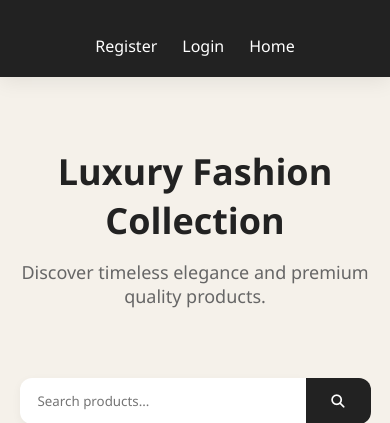
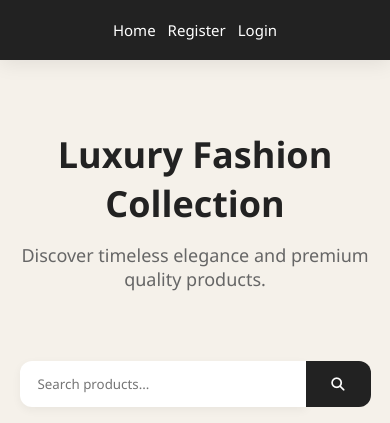
Before and after one commit to NajiyaHaris/E-commerce, a Django app: page / in a window 390 px wide. Shown: the top 423 px of the page. Run offline with Django 5.2, Linux system fonts and the light colour scheme; data comes from the database, SQL or seed files in the repository; both versions use the stored data as it was after the commit; some libraries are stand-ins or nearby versions.

Commit message:
Updated navbar responsiveness

```diff
--- a/templates/home.html
+++ b/templates/home.html
@@ -23,63 +23,33 @@ body{
 
 /* NAVBAR */
 
-/* .navbar{
+.navbar{
     background:#222222;
     color:white;
-    padding:18px 50px;
+    padding:18px 40px;
     display:flex;
     justify-content:space-between;
     align-items:center;
     box-shadow:0 4px 20px rgba(0,0,0,.08);
-} */
-
-.navbar{
-    background:#222222;
-    color:white;
-    padding:18px 20px;
-    display:flex;
-    justify-content:space-between;
-    align-items:center;
-    flex-wrap:wrap;
-    gap:15px;
-    box-shadow:0 4px 20px rgba(0,0,0,.08);
 }
 
-@media (max-width:768px){
-
-    .navbar{
-        flex-direction:column;
-        justify-content:center;
-        align-items:center;
-        text-align:center;
-    }
-
-}
-
-.logo{
-    font-size:34px;
-    font-weight:700;
-    color:#D4B483;
-    letter-spacing:2px;
+.welcome{
+    font-size:22px;
+    font-weight:600;
+    color:white;
 }
 
 .nav-links{
     display:flex;
     align-items:center;
-    gap:25px;
-}
-
-.nav-links h2{
-    margin-right: 650px;
-    color: white;
-    font-size: 22px;
+    gap:20px;
 }
 
 .nav-links a{
     text-decoration:none;
     color:white;
+    font-weight:500;
     transition:.3s;
-    font-weight:500;
 }
 
 .nav-links a:hover{
@@ -88,10 +58,44 @@ body{
 
 .cart-btn{
     background:#D4B483;
-    color:#222222 !important;
+    color:#222 !important;
     padding:10px 18px;
     border-radius:30px;
     font-weight:600;
+}
+
+/* Mobile */
+
+@media(max-width:768px){
+
+    .navbar{
+        padding:15px;
+        flex-wrap:wrap;
+        gap:12px;
+    }
+
+    .welcome{
+        width:100%;
+        text-align:center;
+        font-size:18px;
+    }
+
+    .nav-links{
+        width:100%;
+        display:flex;
+        justify-content:center;
+        gap:12px;
+        flex-wrap:wrap;
+    }
+
+    .nav-links a{
+        font-size:15px;
+    }
+
+    .cart-btn{
+        padding:8px 14px;
+    }
+
 }
 
 /* HERO SECTION */
@@ -255,48 +259,46 @@ body{
 
 <!-- NAVBAR -->
 
+<!-- NAVBAR -->
+
 <div class="navbar">
 
-    <div class="logo">
+    {% if user.is_authenticated %}
 
-    </div>
+        <div class="welcome">
+            Welcome {{ user.username }}
+        </div>
 
-    <div class="nav-links">
+        <div class="nav-links">
 
-        {% if user.is_authenticated %}
+            <a href="{% url 'home' %}">
+                Home
+            </a>
 
-            <h2>Welcome {{ user.username }}</h2>
+            <a href="{% url 'logout' %}">
+                Logout
+            </a>
 
             <a href="{% url 'cart' %}" class="cart-btn">
                 <i class="fa-solid fa-cart-shopping"></i>
                 View Cart
             </a>
 
-            <a href="{% url 'logout' %}">
-                Logout
-            </a>
+        </div>
 
-            <a href="{% url 'home' %}">
-                Home
-            </a>
+    {% else %}
 
-        {% else %}
+        <div class="nav-links">
 
-            <a href="{% url 'register' %}">
-                Register
-            </a>
+            <a href="{% url 'home' %}">Home</a>
 
-            <a href="{% url 'login' %}">
-                Login
-            </a>
+            <a href="{% url 'register' %}">Register</a>
 
-            <a href="{% url 'home' %}">
-                Home
-            </a>
+            <a href="{% url 'login' %}">Login</a>
 
-        {% endif %}
+        </div>
 
-    </div>
+    {% endif %}
 
 </div>
 
```
Also changed, not shown: db.sqlite3.
